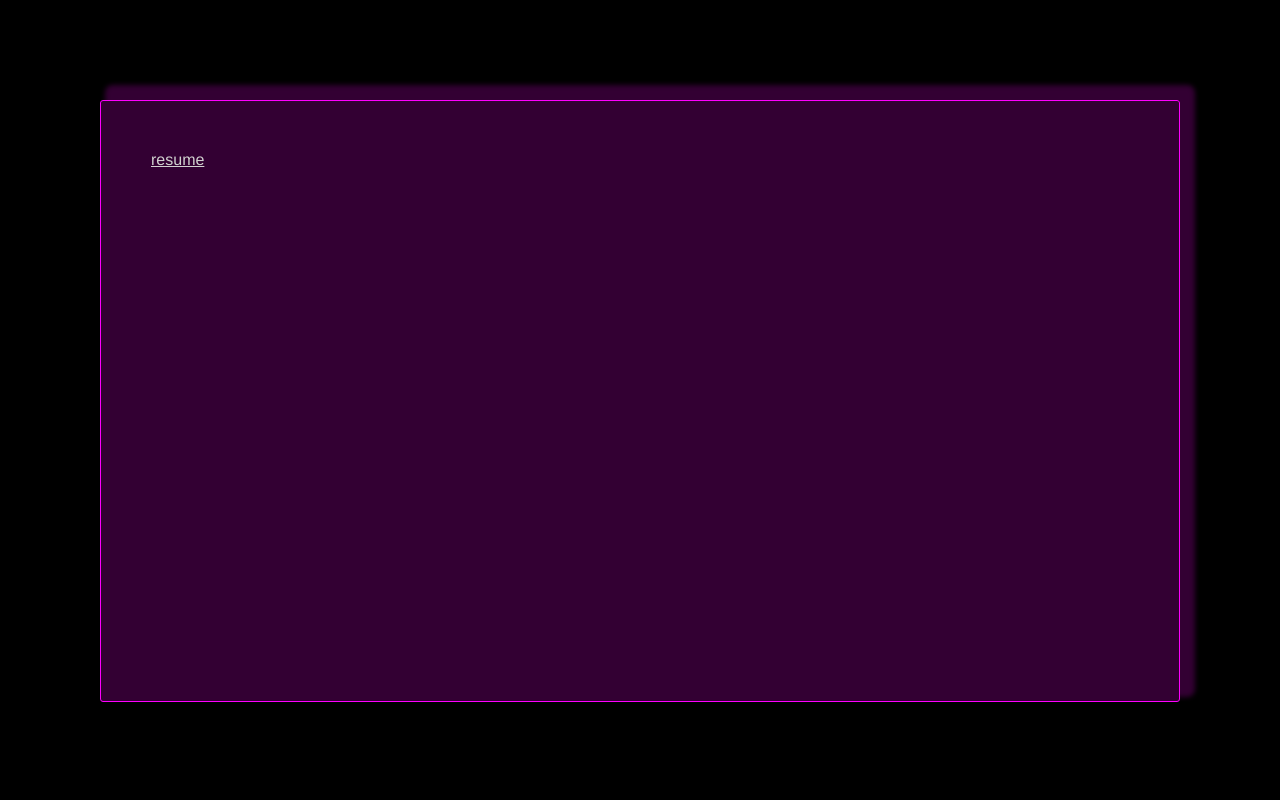
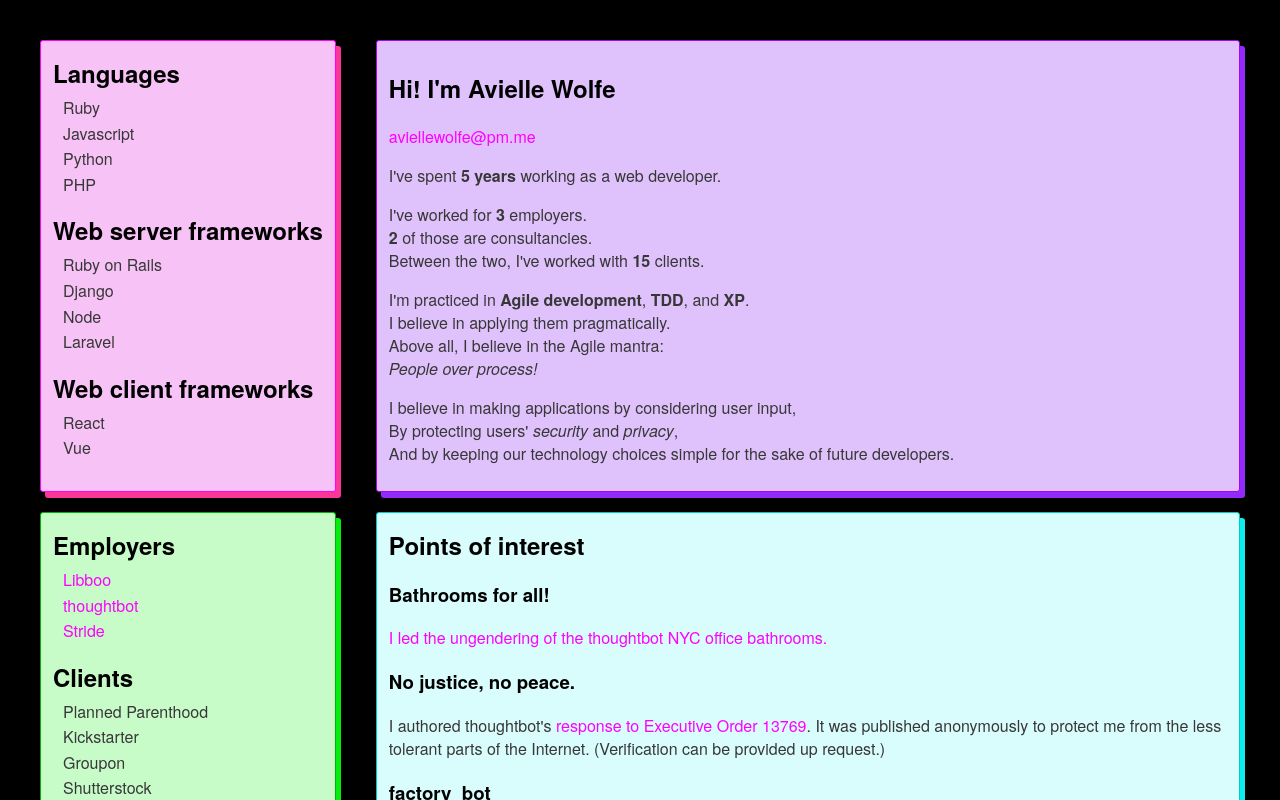
Before and after one commit to Euraldius/avielle-os, a Vue app: page /#/home in a window 1280 px wide. Shown: the top 800 px of the page. Built offline with nearby package versions, Linux system fonts and the light colour scheme.

Commit message:
First pass at resume
* resume is on home page
* uses pastel scheme

```diff
--- a/package.json
+++ b/package.json
@@ -8,6 +8,7 @@
     "lint": "vue-cli-service lint"
   },
   "dependencies": {
+    "moment": "^2.22.2",
     "vue": "^2.5.17",
     "vue-router": "^3.0.1"
   },
--- a/src/App.vue
+++ b/src/App.vue
@@ -5,9 +5,16 @@
 </template>
 
 <style lang="scss">
+$text-white: #d1d0cf;
+
 #app {
-  font-family: 'Avenir', Helvetica, Arial, sans-serif;
+  font-family: "HelveticaNeue-CondensedBold", "HelveticaNeueBoldCondensed",
+  "HelveticaNeue-Bold-Condensed", "Helvetica Neue Bold Condensed",
+  "HelveticaNeueBold", "HelveticaNeue-Bold", "Helvetica Neue Bold",
+  "HelveticaNeue", "Helvetica Neue", "TeXGyreHerosCnBold", "Helvetica",
+  "Tahoma", "Geneva", "Arial Narrow", "Arial", sans-serif;
   -webkit-font-smoothing: antialiased;
   -moz-osx-font-smoothing: grayscale;
+  color: $text-white;
 }
 </style>
--- /dev/null
+++ b/src/assets/styles/variables.scss
@@ -0,0 +1 @@
+$mid-size-device-breakpoint: 600px;
--- a/src/components/Finder.vue
+++ b/src/components/Finder.vue
@@ -1,8 +1,6 @@
 <template>
-  <div class="finder-container">
-    <div class="finder">
-      <slot></slot>
-    </div>
+  <div class="finder">
+    <slot></slot>
   </div>
 </template>
 
@@ -13,18 +11,11 @@ export default {
 </script>
 
 <style lang="scss">
-$fuschia: #FF00FF;
-
-.finder-container {
-  padding: 100px;
-}
+@import '@/assets/styles/variables.scss';
 
 .finder {
-  background-color: rgba($fuschia, 0.2);
-  border: $fuschia 1px solid;
-  box-shadow: 10px -10px 5px 5px rgba($fuschia, 0.2);
-  border-radius: 3px;
-  height: 500px;
-  padding: 50px;
+  @media only screen and (min-width: $mid-size-device-breakpoint) {
+    padding: 20px;
+  }
 }
 </style>
--- a/src/views/Home.vue
+++ b/src/views/Home.vue
@@ -1,24 +1,21 @@
 <template>
   <finder>
-    <router-link to="/resume" class="directory-link">resume</router-link>
+    <resume />
   </finder>
 </template>
 
 <script>
 import Finder from '@/components/Finder.vue';
+import Resume from '@/views/Resume.vue';
 
 export default {
   name: 'home',
   components: {
     Finder,
+    Resume,
   },
 };
 </script>
 
-<style lang="scss">
-$text-white: #d1d0cf;
-
-.directory-link {
-  color: $text-white;
-}
+<style scoped lang="scss">
 </style>
--- a/src/views/Resume.vue
+++ b/src/views/Resume.vue
@@ -1,10 +1,117 @@
 <template>
   <finder>
-    nothing
+    <div class="resume">
+      <header class="info-box header">
+        <section>
+          <h1>Hi! I'm <strong>Avielle Wolfe</strong></h1>
+          <p><a href="mailto:aviellewolfe@pm.me">aviellewolfe@pm.me</a></p>
+        </section>
+        <section>
+          <p>
+            I've spent <strong>{{ timeAsDeveloper }}</strong> working as a web developer.
+          </p>
+          <p>
+            I've worked for <strong>3</strong> employers.<br/>
+            <strong>2</strong> of those are consultancies.<br/>
+            Between the two, I've worked with <strong>15</strong> clients.
+          </p>
+          <p>
+            I'm practiced in <strong>Agile development</strong>,
+            <strong>TDD</strong>,
+            and <strong>XP</strong>.<br/>
+            I believe in applying them pragmatically.<br/>
+            Above all, I believe in the Agile mantra:<br/>
+            <em>People over process!</em>
+          </p>
+          <p>
+            I believe in making applications by considering user input,<br/>
+            By protecting users' <em>security</em> and <em>privacy</em>,<br/>
+            And by keeping our technology choices simple for the sake of future developers.
+          </p>
+        </section>
+      </header>
+      <section class="info-box stats">
+        <section>
+          <h2>Languages</h2>
+          <ul>
+            <li>Ruby</li>
+            <li>Javascript</li>
+            <li>Python</li>
+            <li>PHP</li>
+          </ul>
+        </section>
+        <section>
+          <h2>Web server frameworks</h2>
+          <ul>
+            <li>Ruby on Rails</li>
+            <li>Django</li>
+            <li>Node</li>
+            <li>Laravel</li>
+          </ul>
+        </section>
+        <section>
+          <h2>Web client frameworks</h2>
+          <ul>
+            <li>React</li>
+            <li>Vue</li>
+          </ul>
+        </section>
+      </section>
+      <section class="info-box employment">
+        <section>
+          <section>
+            <h2>Employers</h2>
+            <ul>
+              <li><a href="http://libboo.com/">Libboo</a></li>
+              <li><a href="http://thoughtbot.com">thoughtbot</a></li>
+              <li><a href="http://stridenyc.com">Stride </a></li>
+            </ul>
+          </section>
+          <section>
+            <h2>Clients</h2>
+            <ul>
+              <li>Planned Parenthood</li>
+              <li>Kickstarter</li>
+              <li>Groupon</li>
+              <li>Shutterstock</li>
+              <li>And more!</li>
+            </ul>
+          </section>
+        </section>
+      </section>
+      <section class="info-box points-of-interest">
+        <h2>Points of interest</h2>
+        <section>
+          <h3>Bathrooms for all!</h3>
+          <p><a href="https://robots.thoughtbot.com/we-ungendered-our-restrooms-and-you-can-too">I led the ungendering of the thoughtbot NYC office bathrooms.</a></p>
+        </section>
+        <section>
+          <h3>No justice, no peace.</h3>
+          <p>
+            I authored thoughtbot's <a href="https://robots.thoughtbot.com/reaction-to-executive-order-13769">response to Executive Order 13769</a>.
+            It was published anonymously to protect me from the less tolerant parts of
+            the Internet. (Verification can be provided up request.)
+          </p>
+        </section>
+        <section>
+          <h3>factory_bot</h3>
+          <p>
+            I renamed factory_girl to factory_bot.<br/>
+            <br/>
+            <a href="https://github.com/thoughtbot/factory_bot/pull/1051">https://github.com/thoughtbot/factory_bot/pull/1051</a><br/>
+            <a href="https://robots.thoughtbot.com/factory_bot">https://robots.thoughtbot.com/factory_bot</a><br/>
+            <br/>
+            On this one, enormous thanks to Josh Clayton and others in thoughtbot
+            who assisted me and handled the response.
+          </p>
+        </section>
+      </section>
+    </div>
   </finder>
 </template>
 
 <script>
+import moment from 'moment';
 import Finder from '@/components/Finder.vue';
 
 export default {
@@ -12,5 +119,147 @@ export default {
   components: {
     Finder,
   },
+  computed: {
+    timeAsDeveloper: function timeAsDeveloper() {
+      const firstMonthAsDeveloper = new Date(2013, 6);
+      const now = moment();
+
+      return now.from(firstMonthAsDeveloper, true);
+    },
+  },
 };
 </script>
+
+<style scoped lang="scss">
+@import '@/assets/styles/variables.scss';
+
+$text-grey: #383737;
+
+$fuschia: #FF00FF;
+$light-pink: #f7c3f7;
+$pink: #fc3598;
+
+$stolen-purple: #a404f4;
+$plum: #932afc;
+$lavender: #dfc2fc;
+
+$powder-blue: #d9fcfc;
+$eighties-ski-jacket: #00c9c9;
+$teal: #0eeded;
+
+$background-green: #c7fcc9;
+$border-green: #03b209;
+$shadow-green: #04ed0c;
+
+a {
+  color: $fuschia;
+  text-decoration: none;
+}
+
+a:visited {
+  color: $stolen-purple;
+}
+
+a:hover {
+  font-style: italic;
+}
+
+h1 {
+  color: black;
+  font-stretch: condensed;
+  font-weight: bold;
+  margin-bottom: 20px;
+}
+
+h2 {
+  color: black;
+  font-stretch: condensed;
+  margin-top: 5px;
+  margin-bottom: 5px;
+}
+
+h3 {
+  color: black;
+  font-stretch: condensed;
+}
+
+ul {
+  margin-top: 0;
+  padding-left: 10px;
+}
+
+li {
+  line-height: 1.6em;
+  list-style: none;
+}
+
+.resume {
+  display: grid;
+  color: $text-grey;
+  grid-column-gap: 40px;
+
+  @media only screen and (min-width: $mid-size-device-breakpoint) {
+    grid-row-gap: 20px;
+  }
+}
+
+.info-box {
+  padding: 10px 12px;
+}
+
+.header {
+  background: $lavender;
+  border-bottom: 1px solid $stolen-purple;
+  border-top: 1px solid $stolen-purple;
+
+  @media only screen and (min-width: $mid-size-device-breakpoint) {
+    border: 1px solid $stolen-purple;
+    border-radius: 3px;
+    box-shadow: 5px 6px 0px $plum;
+    grid-column: 2 / span 3;
+    grid-row: 1;
+  }
+}
+
+.stats {
+  background: $light-pink;
+  border-top: 1px solid $fuschia;
+  border-bottom: 1px solid $fuschia;
+
+  @media only screen and (min-width: $mid-size-device-breakpoint) {
+    border: 1px solid $fuschia;
+    border-radius: 3px;
+    box-shadow: 5px 6px 0px $pink;
+    grid-column: 1;
+    grid-row: 1;
+  }
+}
+
+.employment {
+  background: $background-green;
+  border-top: 1px solid $border-green;
+  border-bottom: 1px solid $border-green;
+
+  @media only screen and (min-width: $mid-size-device-breakpoint) {
+    border: 1px solid $border-green;
+    border-radius: 3px;
+    box-shadow: 5px 6px 0px $shadow-green;
+    grid-column: 1;
+    grid-row: 2;
+  }
+}
+
+.points-of-interest {
+  background: $powder-blue;
+  border-top: 1px solid $eighties-ski-jacket;
+  border-bottom: 1px solid $eighties-ski-jacket;
+
+  @media only screen and (min-width: $mid-size-device-breakpoint) {
+    border: 1px solid $eighties-ski-jacket;
+    border-radius: 3px;
+    box-shadow: 5px 6px 0px $teal;
+    grid-column: 2 / span 3;
+    grid-row: 2;
+  }
+}
+</style>
--- a/src/views/StartupScreen.vue
+++ b/src/views/StartupScreen.vue
@@ -50,7 +50,9 @@ export default {
 };
 </script>
 
-<style scoped>
+<style scoped lang="scss">
+@import '@/assets/styles/variables.scss';
+
 @keyframes startup {
   0% { opacity: 0; }
   40% { opacity: 100; }
@@ -77,10 +79,18 @@ p {
 .title {
   color: orange;
   font-family: Halloween;
-  font-size: 60px;
+  font-size: 1.2em;
+
+  @media only screen and (min-width: $mid-size-device-breakpoint) {
+    font-size: 60px;
+  }
 }
 
 .os {
-  font-size: 82px;
+  font-size: 1.3em;
+
+  @media only screen and (min-width: $mid-size-device-breakpoint) {
+    font-size: 82px;
+  }
 }
 </style>
```
Also changed, not shown: 1 other file (tests, documents, lock files or other folders).
